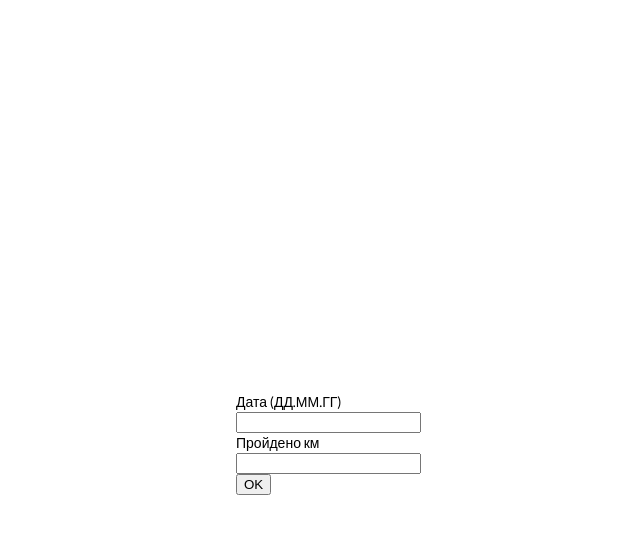
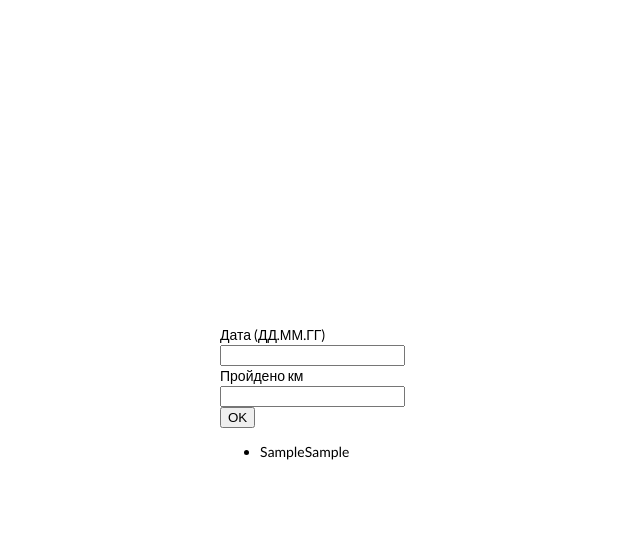
Before and after one commit to errand/ra16-forms-steps, a React (Create React App) app: page / in a window 1280 px wide. Both pictures are taken after typing "Sample", "Sample" into the empty fields and a click on the button "OK". Shown: the top 534 px of the page, without its empty margins (320-960 px from the left). Built offline with nearby package versions, Linux system fonts and the light colour scheme; the HTML template or start-up script is replaced by a standard one.

Commit message:
feat: done adding, no validation

```diff
--- a/src/App.css
+++ b/src/App.css
@@ -30,17 +30,3 @@ body {
 .wrapper--inner {
     width: 200px;
 }
-
-.wrapper--inner > * {
-    width: 100%;
-    padding: 10px 1rem;
-    border: none;
-    outline: none;
-    height: 36px;
-}
-
-.rbgValue {
-    margin-top: 1rem;
-    background-color: rgba(0, 0, 0, 0.5);
-    color: #fff;
-}
--- a/src/App.js
+++ b/src/App.js
@@ -1,10 +1,10 @@
 import './App.css';
-import StepsCalculator from "./components/StepsCalculator";
+import TrainingsCalculator from "./components/TrainingsCalculator";
 
 function App() {
   return (
     <>
-      <StepsCalculator />
+      <TrainingsCalculator />
     </>
   );
 }
--- a/src/components/Form.jsx
+++ b/src/components/Form.jsx
@@ -39,7 +39,7 @@ export default function Form({onAdd}) {
           <input type="text" id="distance" name="distance" value={form.distance} onChange={handleDistance} />
         </div>
         <div className="form-group">
-          <button>OK</button>
+          <button type="submit">OK</button>
         </div>
       </div>
     </form>
--- a/src/components/StepsCalculator.jsx
+++ /dev/null
@@ -1,19 +0,0 @@
-import {useState} from "react";
-import Form from "./Form";
-
-export default function StepsCalculator() {
-
-  const [steps, setSteps] = useState('')
-
-  const handleSubmit = evt => {
-    console.log(evt)
-  }
-
-  return (
-    <div className="wrapper" data-testid="test">
-      <div className="wrapper--inner">
-        <Form onAdd={handleSubmit} />
-      </div>
-    </div>
-  );
-}
--- /dev/null
+++ b/src/components/TrainingsCalculator.jsx
@@ -0,0 +1,22 @@
+import {useState} from "react";
+import Form from "./Form";
+import TrainingsList from "./TrainingsList";
+
+export default function TrainingsCalculator() {
+
+  const [trainings, setTrainings] = useState([])
+
+  const handleAdd = training => {
+    setTrainings(prevTrainings => [...prevTrainings, training])
+    console.log(trainings)
+  }
+
+  return (
+    <div className="wrapper" data-testid="test">
+      <div className="wrapper--inner">
+        <Form onAdd={handleAdd} />
+        <TrainingsList list={trainings} />
+      </div>
+    </div>
+  );
+}
--- /dev/null
+++ b/src/components/TrainingsList.jsx
@@ -0,0 +1,10 @@
+export default function TrainingsList({list, handleRemove}) {
+
+  const listItems = list.map(item =><li key={item.id}>{item.date}{item.distance}</li>)
+
+  return(
+    <ul>
+      {listItems}
+    </ul>
+  )
+}
--- a/src/models/Training.jsx
+++ b/src/models/Training.jsx
@@ -1,9 +1,9 @@
 import {nanoid} from 'nanoid';
 
 export default class Training {
-  constructor(title, distance) {
+  constructor(date, distance) {
     this.id = nanoid();
-    this.title = title;
+    this.date = date;
     this.distance = distance;
   }
 }
```
